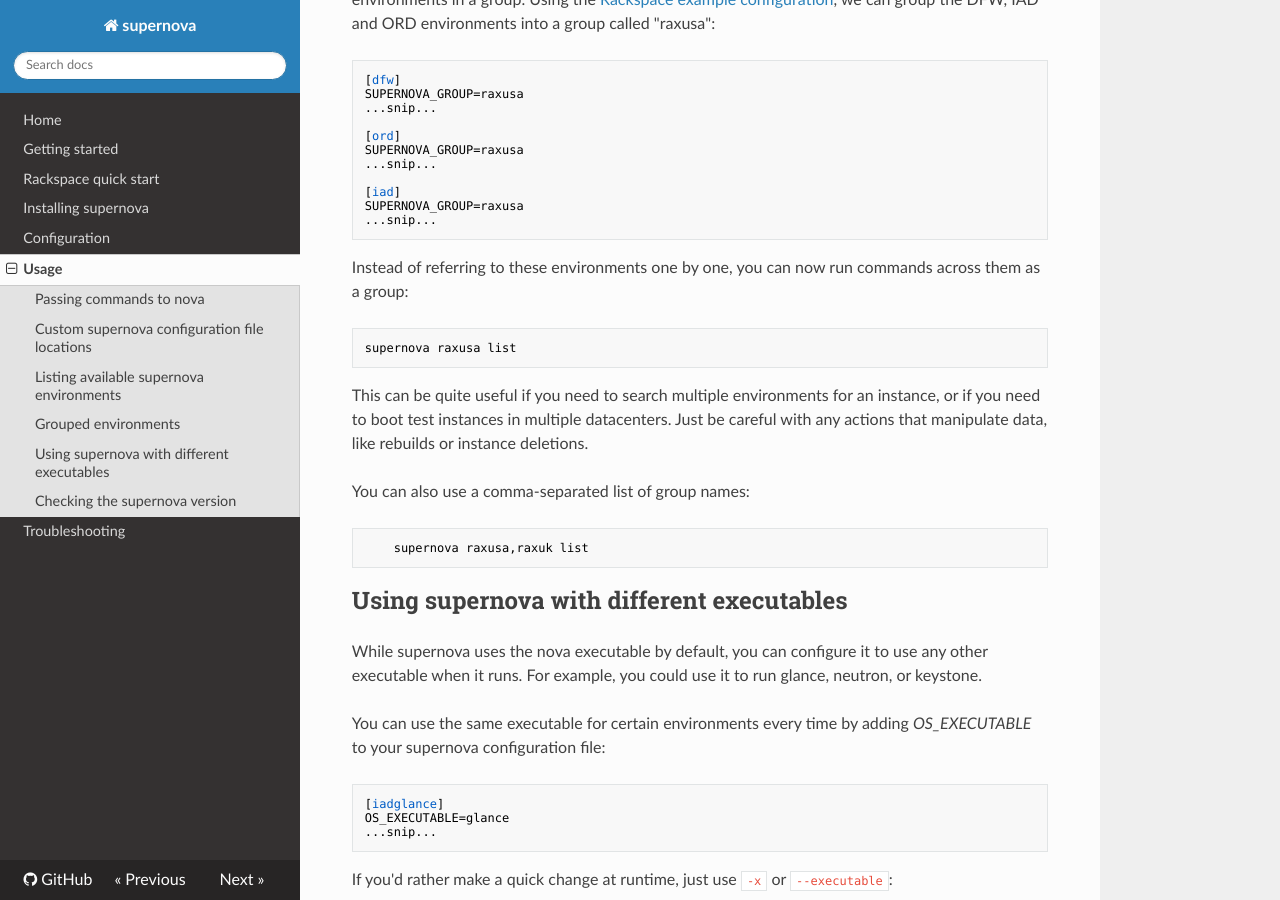
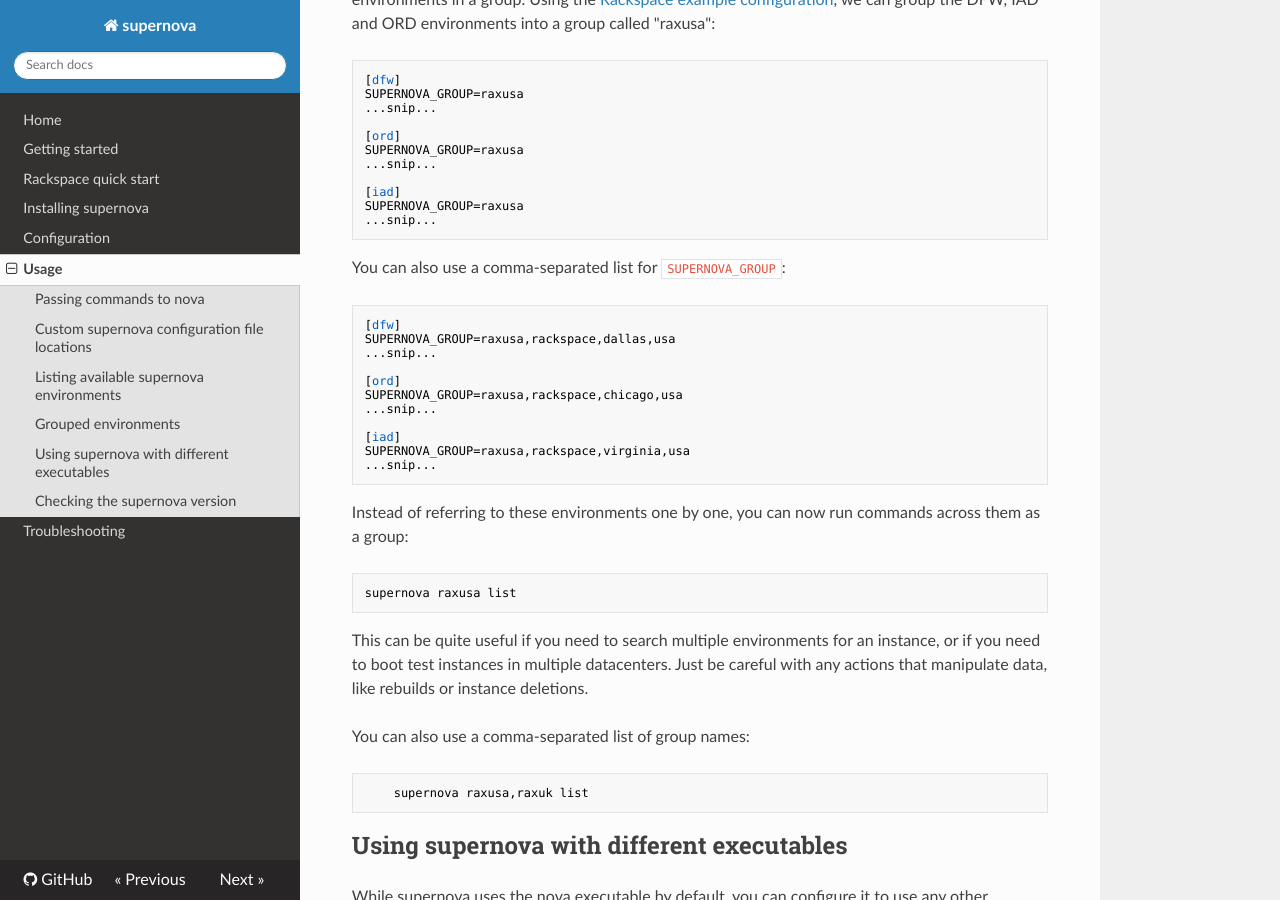
Before and after one commit to major/supernova, an MkDocs documentation site: the page built from docs/usingsupernova.md, in a window 1280 px wide and 900 px high, scrolled down 1818 px. Built offline with MkDocs 1.6.1, drawn with Linux system fonts in a browser that asks for light colours; nearby versions of some CDN libraries; old or Windows-style settings are respelled for this version of MkDocs.

Commit message:
Allow comma-separated list for SUPERNOVA_GROUP
E.g.:

    [dfw]
    SUPERNOVA_GROUP=raxusa,rackspace,dallas,usa

to make the `dfw` environment a member of all the listed groups.

```diff
--- a/docs/usingsupernova.md
+++ b/docs/usingsupernova.md
@@ -85,6 +85,20 @@
     SUPERNOVA_GROUP=raxusa
     ...snip...
 
+You can also use a comma-separated list for `SUPERNOVA_GROUP`:
+
+    [dfw]
+    SUPERNOVA_GROUP=raxusa,rackspace,dallas,usa
+    ...snip...
+
+    [ord]
+    SUPERNOVA_GROUP=raxusa,rackspace,chicago,usa
+    ...snip...
+
+    [iad]
+    SUPERNOVA_GROUP=raxusa,rackspace,virginia,usa
+    ...snip...
+
 Instead of referring to these environments one by one, you can now run commands across them as a group:
 
     supernova raxusa list
```
Also changed, not shown: 3 other files.
